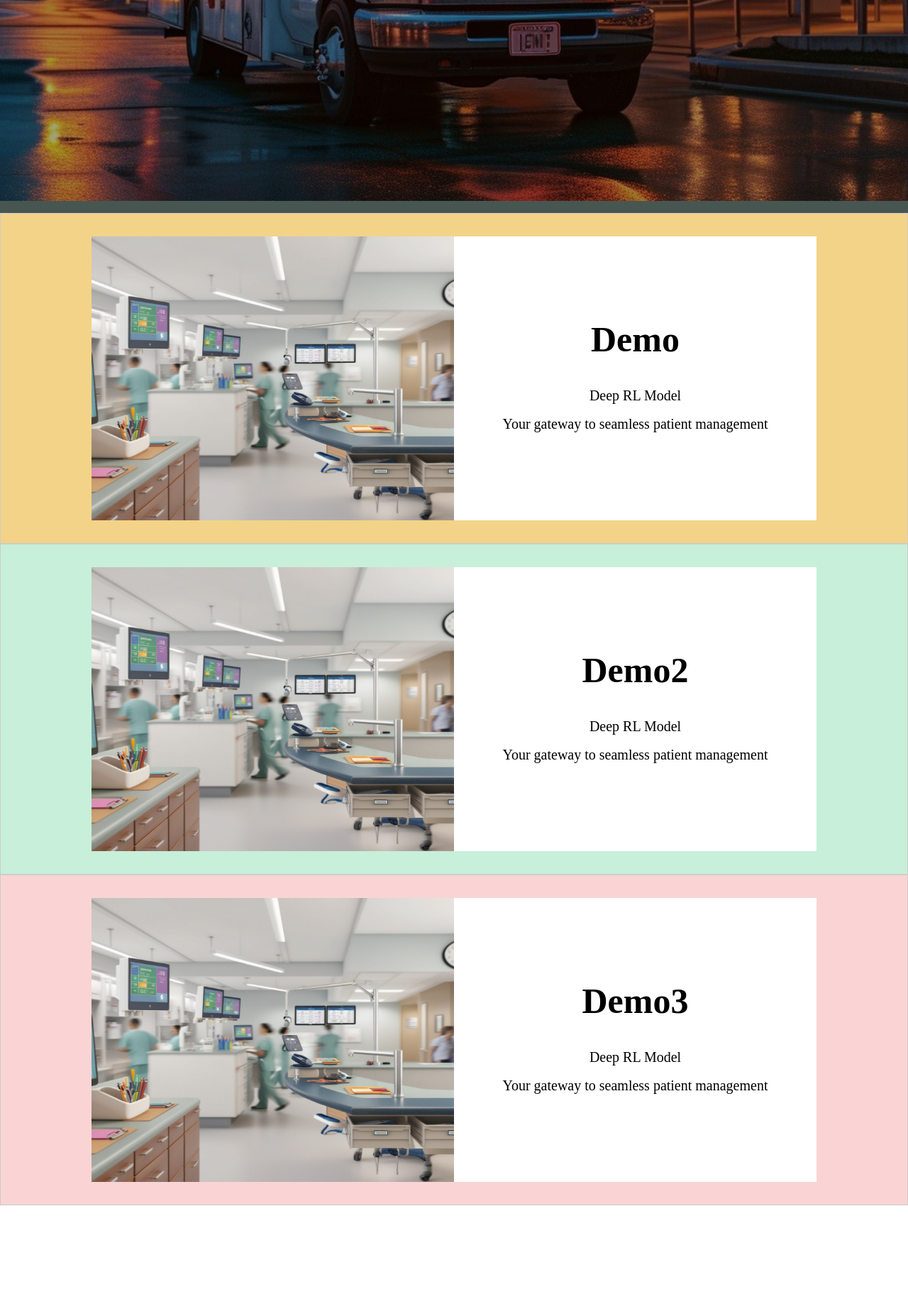
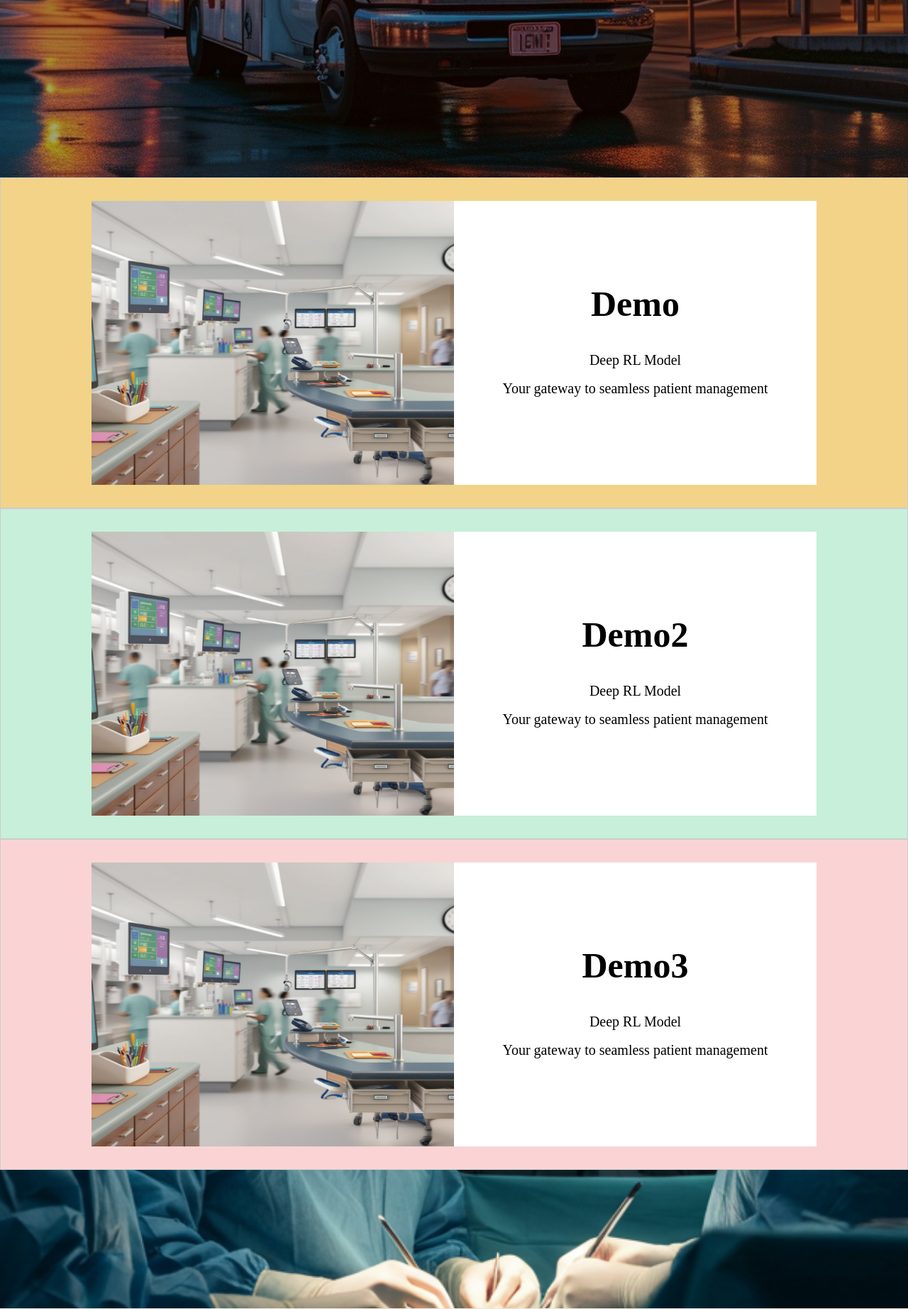
Before and after one commit to wang2653/Building-an-Intelligent-Job-Scheduler-for-Optimized-Request-Assignment, a Bottle app: page / in a window 1280 px wide. Shown: the part 557-2401 px from the top of the page at 71% size. Run offline with Bottle, Linux system fonts and the light colour scheme.

Commit message:
Improve scroll effect performance, delete slogan section

```diff
--- a/static/style.css
+++ b/static/style.css
@@ -10,6 +10,7 @@ header {
     height: 80px;
     width: 100%;
     position: fixed;
+    z-index: 9999;
 }
 h1 {
     color: white;
@@ -67,6 +68,7 @@ header a:hover {
     flex-direction: column;
     align-items: center;
     justify-content: center;
+    margin-bottom: 25vh;
 }
 .explore h2 {
     font-size: 60px;
@@ -90,16 +92,7 @@ header a:hover {
     padding: 10px 20px;
     border-radius: 5px;
 }
-.slogan {
-    background-color: #485652;
-    color: white;
-    height: 250px;
-    display: flex;
-    justify-content: center;
-    align-items: center;
-    font-size: 30px;
-    line-height: 1.8em;
-}
+
 footer {
     background-color: #000;
     color: #b7b7b7;
@@ -110,8 +103,11 @@ footer {
     font-size: 14px;
 }
 .demo-container {
-    height: 300vh;
+    height: 200vh;
     position: relative;
+    background:
+        url("../static/front_page_2.png") no-repeat center top;
+    background-size: cover;
 }
 .demo {
     display: flex;
@@ -161,6 +157,9 @@ footer {
     background-color: #ede9db;
     justify-content: space-between;
     padding: 100px 100px 80px;
+    position: relative;
+    margin-top: -30vh;
+    z-index: 3;
 }
 .contact div {
     width: 200px;
--- a/templates/index.html
+++ b/templates/index.html
@@ -22,10 +22,6 @@
     <section id="explore" class="explore">
     <h2>Explore Better Decision Making</h2>
     <p><a href="https://github.com/wang2653/Building-an-Intelligent-Job-Scheduler-for-Optimized-Request-Assignment">Learn more</a></p>
-    </section>
-
-    <section class="slogan">
-    <blockquote>" Minimizing Waiting Times, <br> Maximizing Our Care "</blockquote>
     </section>
 
     <div class="demo-container">
```
